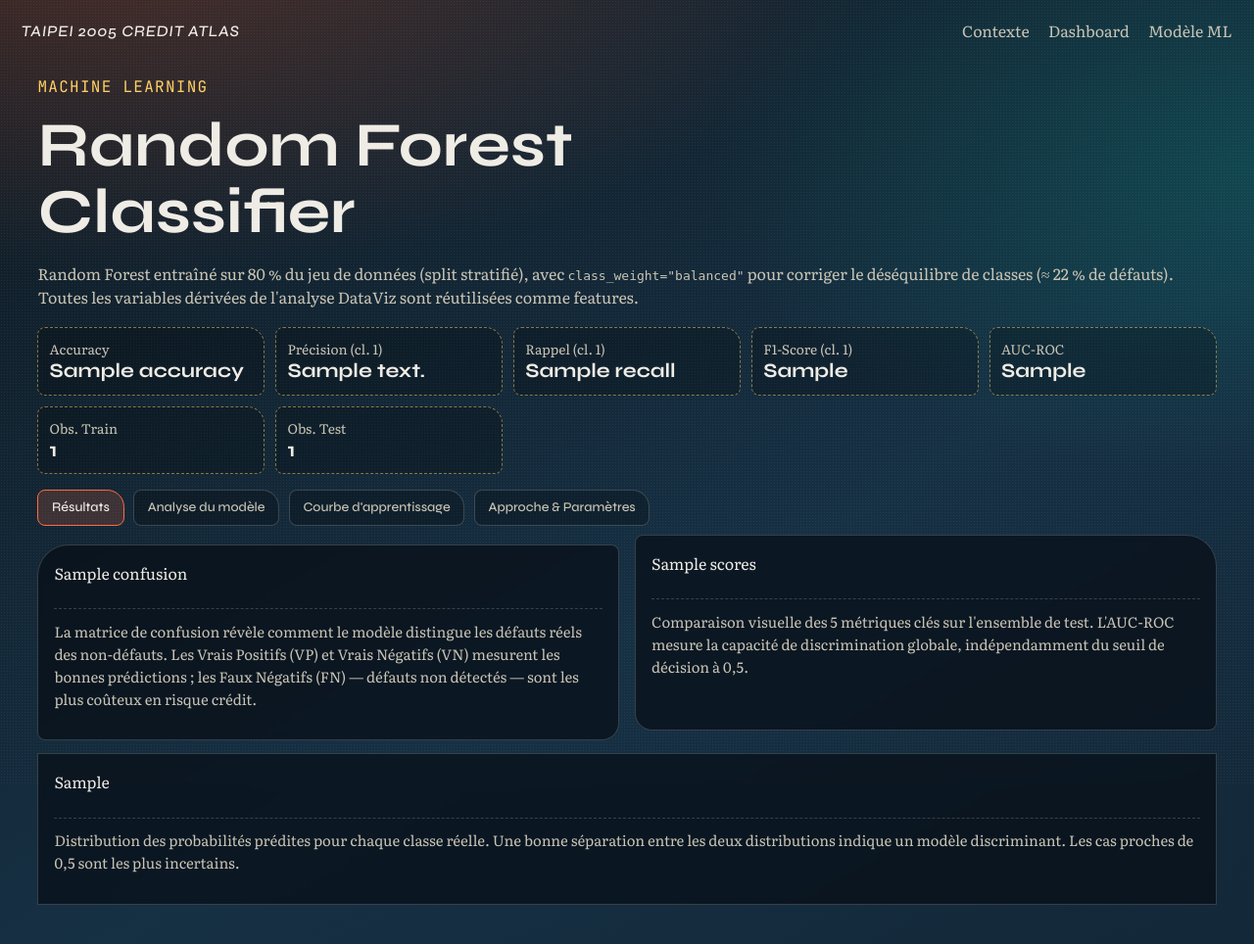
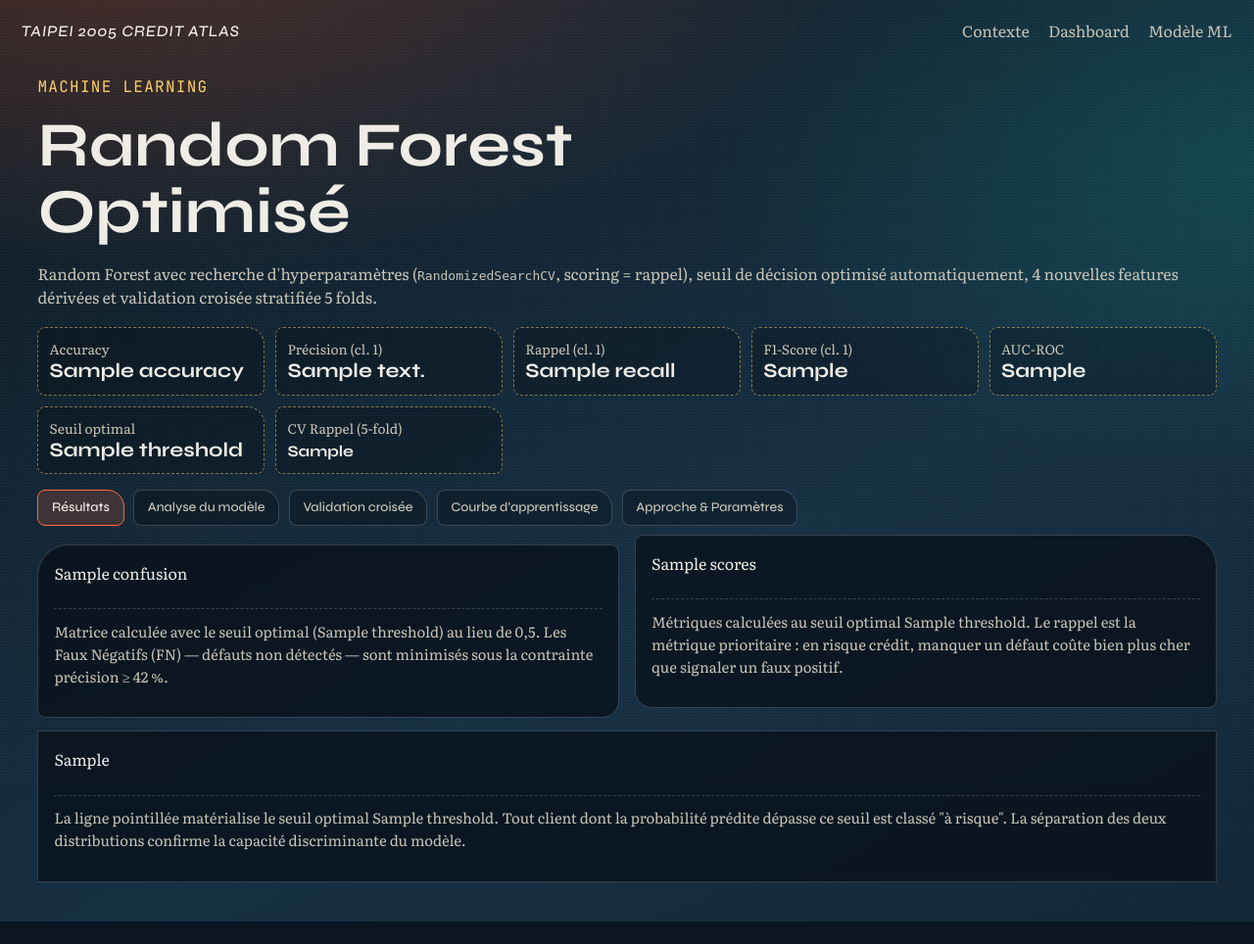
Before and after one commit to ML-PSID/credit-risk-ml, a Flask app: template templates/ml.html in a window 1280 px wide. Shown: the whole page at 98% size. After the commit the page ends 941 px from the top, so only its background shows below. Run offline with Flask 3, Linux system fonts and the light colour scheme; the template is opened without the code that fills it: most values are stand-ins (such as "Sample title", 1, 10 or a date in 2020); some libraries are stand-ins or nearby versions.

Commit message:
Cross validation

```diff
--- a/app.py
+++ b/app.py
@@ -33,7 +33,12 @@ def dashboard() -> str:
 @app.route("/ml")
 def ml() -> str:
     pack = build_ml_pack(str(DATASET))
-    return render_template("ml.html", metrics=pack.metrics, charts=pack.charts)
+    return render_template(
+        "ml.html",
+        metrics=pack.metrics,
+        charts=pack.charts,
+        best_params=pack.best_params,
+    )
 
 
 if __name__ == "__main__":
--- a/templates/ml.html
+++ b/templates/ml.html
@@ -4,10 +4,10 @@
 {% block content %}
 <section class="stagger">
   <p class="eyebrow">Machine Learning</p>
-  <h1>Random Forest<br>Classifier</h1>
-  <p>Random Forest entraîné sur 80 % du jeu de données (split stratifié), avec <code>class_weight="balanced"</code> pour
-    corriger le déséquilibre de classes (≈ 22 % de défauts). Toutes les variables dérivées de l'analyse DataViz sont
-    réutilisées comme features.</p>
+  <h1>Random Forest<br>Optimisé</h1>
+  <p>Random Forest avec recherche d'hyperparamètres (<code>RandomizedSearchCV</code>, scoring = rappel),
+    seuil de décision optimisé automatiquement, 4 nouvelles features dérivées et validation croisée
+    stratifiée 5 folds.</p>
 </section>
 
 <!-- KPI cards -->
@@ -33,12 +33,12 @@
     <strong>{{ metrics.auc_roc }}</strong>
   </article>
   <article>
-    <span>Obs. Train</span>
-    <strong>{{ metrics.n_train }}</strong>
+    <span>Seuil optimal</span>
+    <strong>{{ metrics.threshold }}</strong>
   </article>
   <article>
-    <span>Obs. Test</span>
-    <strong>{{ metrics.n_test }}</strong>
+    <span>CV Rappel (5-fold)</span>
+    <strong style="font-size:1rem;">{{ metrics.cv_recall }}</strong>
   </article>
 </div>
 
@@ -46,6 +46,7 @@
 <div class="tabs stagger">
   <button class="tab-btn active" data-tab="tab-results">Résultats</button>
   <button class="tab-btn" data-tab="tab-model">Analyse du modèle</button>
+  <button class="tab-btn" data-tab="tab-cv">Validation croisée</button>
   <button class="tab-btn" data-tab="tab-learning">Courbe d'apprentissage</button>
   <button class="tab-btn" data-tab="tab-approach">Approche &amp; Paramètres</button>
 </div>
@@ -55,21 +56,23 @@
   <div class="charts">
     <div class="panel tilt-a chart-card">
       {{ charts.confusion|safe }}
-      <p class="chart-note">La matrice de confusion révèle comment le modèle distingue les défauts réels des
-        non-défauts. Les Vrais Positifs (VP) et Vrais Négatifs (VN) mesurent les bonnes prédictions ; les Faux Négatifs
-        (FN) — défauts non détectés — sont les plus coûteux en risque crédit.</p>
+      <p class="chart-note">Matrice calculée avec le seuil optimal ({{ metrics.threshold }}) au lieu de 0,5.
+        Les Faux Négatifs (FN) — défauts non détectés — sont minimisés sous la contrainte
+        précision ≥ 42 %.</p>
     </div>
     <div class="panel tilt-b chart-card">
       {{ charts.scores|safe }}
-      <p class="chart-note">Comparaison visuelle des 5 métriques clés sur l'ensemble de test. L'AUC-ROC mesure la
-        capacité de discrimination globale, indépendamment du seuil de décision à 0,5.</p>
+      <p class="chart-note">Métriques calculées au seuil optimal {{ metrics.threshold }}.
+        Le rappel est la métrique prioritaire : en risque crédit, manquer un défaut coûte
+        bien plus cher que signaler un faux positif.</p>
     </div>
   </div>
   <div class="charts">
     <div class="panel full chart-card">
       {{ charts.proba_dist|safe }}
-      <p class="chart-note">Distribution des probabilités prédites pour chaque classe réelle. Une bonne séparation entre
-        les deux distributions indique un modèle discriminant. Les cas proches de 0,5 sont les plus incertains.</p>
+      <p class="chart-note">La ligne pointillée matérialise le seuil optimal {{ metrics.threshold }}.
+        Tout client dont la probabilité prédite dépasse ce seuil est classé "à risque".
+        La séparation des deux distributions confirme la capacité discriminante du modèle.</p>
     </div>
   </div>
 </div>
@@ -79,65 +82,92 @@
   <div class="charts">
     <div class="panel full chart-card">
       {{ charts.importance|safe }}
-      <p class="chart-note">Importance par impureté de Gini (moyenne sur les 200 arbres). Les variables dérivées
-        <strong>avg_pay_delay</strong>, <strong>max_pay_delay</strong>, <strong>n_months_late</strong> et
-        <strong>repayment_ratio</strong> — issues de l'analyse DataViz — figurent systématiquement parmi les plus
-        discriminantes, confirmant la cohérence des deux phases du projet.
-      </p>
+      <p class="chart-note">Les barres jaunes sont les 4 nouvelles features dérivées ajoutées pour améliorer
+        la détection. <strong>trend_pay_delay</strong> et <strong>n_zero_payment</strong> capturent
+        respectivement l'aggravation du retard et l'absence totale de remboursement — deux signaux
+        d'alarme forts.</p>
     </div>
   </div>
   <div class="charts">
     <div class="panel tilt-a chart-card">
       {{ charts.roc|safe }}
-      <p class="chart-note">La courbe ROC trace le taux de vrais positifs contre le taux de faux positifs pour tous les
-        seuils. L'aire sous la courbe (AUC) résume la performance de discrimination : 1,0 = parfait, 0,5 = aléatoire.
-      </p>
+      <p class="chart-note">L'AUC-ROC est indépendante du seuil de décision — elle mesure la capacité
+        de discrimination globale du modèle sur tous les seuils possibles.</p>
     </div>
     <div class="panel tilt-b chart-card">
       {{ charts.pr|safe }}
-      <p class="chart-note">La courbe Précision-Rappel est particulièrement pertinente sur données déséquilibrées. La
-        Average Precision (AP) agrège les résultats à tous les seuils. La ligne pointillée représente le taux de défaut
-        de base (≈ 22 %).</p>
+      <p class="chart-note">L'étoile jaune marque le seuil optimal {{ metrics.threshold }} sur la courbe.
+        C'est le point qui maximise le rappel tout en maintenant une précision ≥ 42 %.</p>
     </div>
   </div>
 </div>
 
-<!-- Tab 3 : Courbe d'apprentissage -->
+<!-- Tab 3 : Validation croisée -->
+<div id="tab-cv" class="tab-panel">
+  <div class="charts">
+    <div class="panel full chart-card">
+      {{ charts.cv|safe }}
+      <p class="chart-note">Validation croisée stratifiée sur l'ensemble complet (30 000 observations),
+        5 folds. Chaque fold préserve la proportion de défauts (≈ 22 %). Les lignes pointillées
+        indiquent la moyenne de chaque métrique. La faible variance entre folds confirme la
+        stabilité du modèle.</p>
+    </div>
+  </div>
+  <div class="split stagger">
+    <div class="panel tilt-a">
+      <p class="eyebrow" style="font-size:.78rem;">Pourquoi validation croisée stratifiée ?</p>
+      <p>Sur un jeu déséquilibré (22 % défauts), un split aléatoire peut par malchance concentrer
+        trop peu de défauts dans un fold. La stratification garantit que chaque fold contient
+        exactement la même proportion de défauts que le dataset complet.</p>
+      <p>Résultat : les métriques par fold sont comparables et la moyenne reflète fidèlement
+        la performance réelle attendue en production.</p>
+    </div>
+    <div class="panel tilt-b">
+      <p class="eyebrow" style="font-size:.78rem;">Lecture des résultats CV</p>
+      <p><strong>CV Rappel moyen :</strong> {{ metrics.cv_recall }}</p>
+      <p>Un écart-type faible (< 0,02) indique que le modèle est robuste : ses performances ne dépendent pas du hasard
+          du split. Si l'écart-type est élevé, cela signalerait un sur-apprentissage sur certaines partitions.</p>
+          <p>Le rappel CV est calculé au seuil 0,5 par défaut — en production, appliquer
+            le seuil {{ metrics.threshold }} augmentera encore le rappel.</p>
+    </div>
+  </div>
+</div>
+
+<!-- Tab 4 : Courbe d'apprentissage -->
 <div id="tab-learning" class="tab-panel">
   <div class="charts">
     <div class="panel full chart-card">
       {{ charts.learning|safe }}
-      <p class="chart-note">Calculée avec 50 arbres (au lieu de 200) sur 5 fractions du jeu d'entraînement (20 % → 100
-        %). La convergence entre les scores train et test indique que le modèle généralise bien et qu'augmenter le jeu
-        de données apporterait peu de gain supplémentaire.</p>
+      <p class="chart-note">Courbe calculée avec les hyperparamètres optimaux trouvés par
+        <code>RandomizedSearchCV</code> (50 arbres pour la rapidité). La convergence entre
+        train et test indique que le modèle généralise bien.
+      </p>
     </div>
   </div>
   <div class="split stagger">
     <div class="panel tilt-a">
       <p class="eyebrow" style="font-size:.78rem;">Interprétation</p>
-      <p>Si les deux courbes convergent rapidement et se stabilisent à une valeur élevée, le modèle n'est ni en
-        sous-apprentissage ni en sur-apprentissage. Un écart persistant entre train et test indiquerait un
-        sur-apprentissage à corriger (réduction de <code>max_depth</code> ou augmentation de
-        <code>min_samples_leaf</code>).
-      </p>
+      <p>Si les deux courbes convergent et se stabilisent à une valeur élevée, le modèle
+        n'est ni en sous-apprentissage ni en sur-apprentissage. Un écart persistant
+        train/test indiquerait un sur-apprentissage résiduel.</p>
     </div>
     <div class="panel tilt-b">
-      <p class="eyebrow" style="font-size:.78rem;">Pistes d'amélioration</p>
+      <p class="eyebrow" style="font-size:.78rem;">Pistes restantes</p>
       <ul>
-        <li>Optimisation des hyperparamètres (GridSearchCV / RandomizedSearchCV)</li>
-        <li>Seuil de décision personnalisé (ex. 0,35 pour maximiser le rappel)</li>
         <li>SHAP values pour l'explicabilité individuelle</li>
-        <li>Gradient Boosting (XGBoost, LightGBM) en comparaison</li>
+        <li>Calibration des probabilités (Platt scaling)</li>
+        <li>Seuil par segment client (limite de crédit, âge)</li>
+        <li>Gradient Boosting en comparaison (XGBoost)</li>
       </ul>
     </div>
   </div>
 </div>
 
-<!-- Tab 4 : Approche & Paramètres -->
+<!-- Tab 5 : Approche & Paramètres -->
 <div id="tab-approach" class="tab-panel">
   <div class="split stagger">
     <div class="panel tilt-a">
-      <p class="eyebrow" style="font-size:.78rem;">Hyperparamètres du modèle</p>
+      <p class="eyebrow" style="font-size:.78rem;">Hyperparamètres optimaux (RandomizedSearchCV)</p>
       <table>
         <thead>
           <tr>
@@ -146,67 +176,74 @@
           </tr>
         </thead>
         <tbody>
+          {% for param, value in best_params.items() %}
           <tr>
-            <td>n_estimators</td>
-            <td>200</td>
+            <td>{{ param }}</td>
+            <td>{{ value }}</td>
+          </tr>
+          {% endfor %}
+        </tbody>
+      </table>
+      <p style="margin-top:.6rem; font-size:.85rem; color:var(--muted);">
+        Recherche : 15 itérations × 3-fold CV, <code>scoring="recall"</code>
+      </p>
+    </div>
+    <div class="panel tilt-b">
+      <p class="eyebrow" style="font-size:.78rem;">Nouvelles features ajoutées</p>
+      <table>
+        <thead>
+          <tr>
+            <th>Variable</th>
+            <th>Calcul</th>
+          </tr>
+        </thead>
+        <tbody>
+          <tr>
+            <td>trend_pay_delay</td>
+            <td>PAY_0 − PAY_6</td>
           </tr>
           <tr>
-            <td>max_depth</td>
-            <td>12</td>
+            <td>n_zero_payment</td>
+            <td>Nb mois PAY_AMT = 0</td>
           </tr>
           <tr>
-            <td>min_samples_leaf</td>
-            <td>5</td>
+            <td>last_pay_ratio</td>
+            <td>PAY_AMT1 / (BILL_AMT1 + 1)</td>
           </tr>
           <tr>
-            <td>max_features</td>
-            <td>sqrt</td>
-          </tr>
-          <tr>
-            <td>class_weight</td>
-            <td>balanced</td>
-          </tr>
-          <tr>
-            <td>random_state</td>
-            <td>42</td>
-          </tr>
-          <tr>
-            <td>Split test</td>
-            <td>20 % (stratifié)</td>
+            <td>bill_acceleration</td>
+            <td>BILL_AMT1 − BILL_AMT6</td>
           </tr>
         </tbody>
       </table>
-    </div>
-    <div class="panel tilt-b">
-      <p class="eyebrow" style="font-size:.78rem;">Gestion du déséquilibre de classes</p>
-      <p>Le jeu de données présente ≈ 78 % de non-défauts contre ≈ 22 % de défauts. Sans correction, un classifieur naïf
-        prédirait systématiquement "no default" en atteignant 78 % d'accuracy sans rien détecter.</p>
-      <p><code>class_weight="balanced"</code> attribue à chaque classe un poids inversement proportionnel à sa fréquence
-        :</p>
-      <p style="font-family:'JetBrains Mono',monospace; font-size:.88rem; color:#ffd166;">w_k = n_total / (n_classes ×
-        n_k)</p>
-      <p>Classe 0 (78 %) → poids faible · Classe 1 (22 %) → poids élevé. Cela force le modèle à "pénaliser" davantage
-        les erreurs sur les défauts.</p>
+      <p style="margin-top:.6rem; font-size:.85rem; color:var(--muted);">
+        Total features : 34 (3 catégorielles + 27 numériques brutes + 4 dérivées DataViz + 4 nouvelles)
+      </p>
     </div>
   </div>
   <div class="split stagger">
     <div class="panel tilt-a">
-      <p class="eyebrow" style="font-size:.78rem;">Variables utilisées (30 features)</p>
-      <p><strong>Catégorielles (OrdinalEncoder) :</strong> SEX, EDUCATION, MARRIAGE</p>
-      <p><strong>Numériques brutes :</strong> LIMIT_BAL, AGE, PAY_0..PAY_6, BILL_AMT1..6, PAY_AMT1..6</p>
-      <p><strong>Variables dérivées (DataViz) :</strong> avg_pay_delay, max_pay_delay, n_months_late, avg_bill_amt,
-        avg_pay_amt, credit_utilization, repayment_ratio</p>
+      <p class="eyebrow" style="font-size:.78rem;">Optimisation du seuil de décision</p>
+      <p>Le seuil par défaut (0,5) maximise l'accuracy globale mais néglige les défauts.
+        Le seuil optimal <strong>{{ metrics.threshold }}</strong> est trouvé automatiquement
+        sur la courbe Précision-Rappel :</p>
+      <p style="font-family:'JetBrains Mono',monospace; font-size:.85rem; color:#ffd166;">
+        argmax(Rappel) s.t. Précision ≥ 42%
+      </p>
+      <p>Ce seuil garantit que le modèle reste exploitable (ne signale pas tout le monde comme défaut)
+        tout en détectant un maximum de vrais cas à risque.</p>
     </div>
     <div class="panel tilt-b">
       <p class="eyebrow" style="font-size:.78rem;">Cohérence avec l'analyse DataViz</p>
-      <p>Les 3 axes explorés dans le Dashboard (profil client, historique de paiement, capacité de remboursement) se
-        retrouvent directement dans le top des features importantes :</p>
+      <p>Les 3 axes explorés dans le Dashboard se retrouvent dans les features importantes :</p>
       <ul>
-        <li><strong>Axe 2</strong> (retards) → PAY_0, avg_pay_delay, max_pay_delay dominent</li>
-        <li><strong>Axe 3</strong> (remboursement) → repayment_ratio, avg_bill_amt confirment leur pouvoir prédictif
+        <li><strong>Axe 2</strong> (retards) → PAY_0, avg_pay_delay, <em>trend_pay_delay</em></li>
+        <li><strong>Axe 3</strong> (remboursement) → repayment_ratio, <em>n_zero_payment</em>, <em>last_pay_ratio</em>
         </li>
-        <li><strong>Axe 1</strong> (profil) → LIMIT_BAL, AGE apportent un signal complémentaire</li>
+        <li><strong>Axe 1</strong> (profil) → LIMIT_BAL, AGE, <em>bill_acceleration</em></li>
       </ul>
+      <p>Les nouvelles features (en italique) prolongent directement les insights DataViz
+        avec un signal plus granulaire.</p>
     </div>
   </div>
 </div>
```
Also changed, not shown: ml_web.py (+155 -82 lines), charts_cv.png (added), charts_importance.png (added), charts_learning.png (added), charts_resultats.png (added), charts_roc_pr.png (added).
